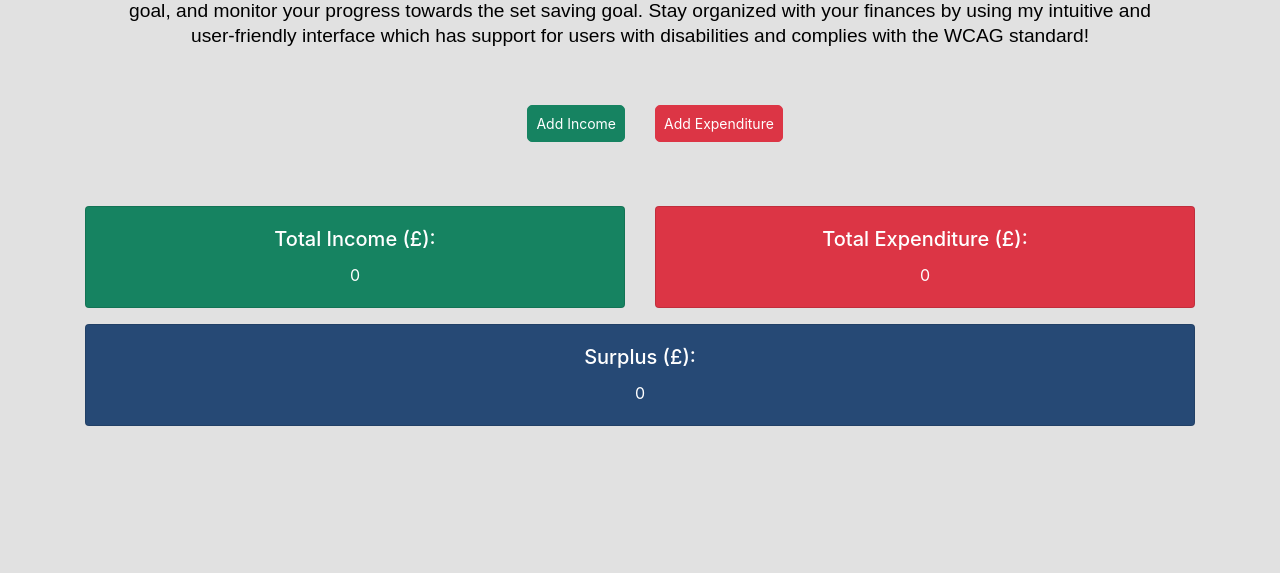
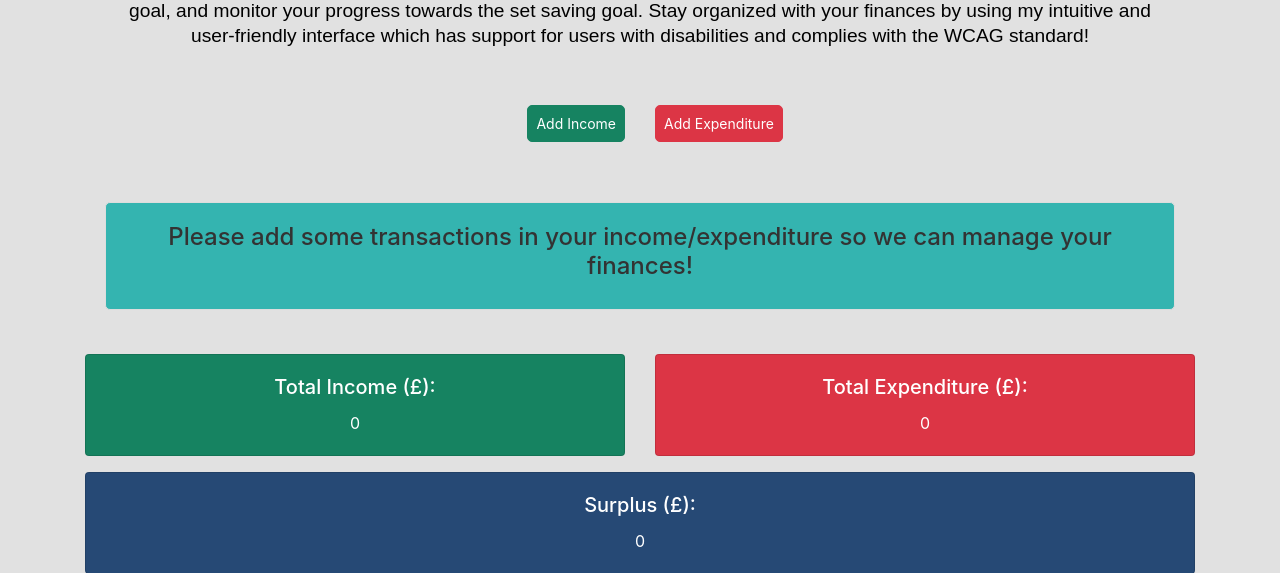
Before and after one commit to hansel-uol/webdev, a Flask app: page / in a window 1280 px wide. Shown: the part 220-793 px from the top of the page. Before the commit the page ends 646 px from the top, so only its background shows below. Run offline with Flask 3, Linux system fonts and the light colour scheme; some libraries are stand-ins or nearby versions.

Commit message:
Removed some bugs, fixed table on empty, added some styling

```diff
--- a/Section_2/app/static/style.css
+++ b/Section_2/app/static/style.css
@@ -113,3 +113,18 @@ body {
     display: flex;
     justify-content:center;
 }
+
+
+.empty {
+    text-align: center;
+    margin: 20px;
+    padding: 20px;
+    border: 1px solid #ddd;
+    border-radius: 5px;
+    background-color: #34b4b0;
+}
+
+.empty h1 {
+    color: #333;
+    font-size: 24px;
+}
--- a/Section_2/app/templates/index.html
+++ b/Section_2/app/templates/index.html
@@ -38,30 +38,27 @@
                 </thead>
                 <tbody>
                     {% for result in income_and_expenditure %}
-                        {% if result.__tablename__ == 'income' %}
-                            <tr>
-                                <th scope="row" class="income">Income</th>
-                                <td>{{ result.name }}</td>
-                                <td>
-                                    <a href="{{ url_for('update_entry', entry_type='income', id=result.id) }}" class="btn btn-warning">Edit</a>
-                                    <a href="{{ url_for('delete_entry', entry_type='income', id=result.id) }}" class="btn btn-danger">Delete</a>
-                                </td>
-                                <td class="text-center">{{ result.amount }}</td>
-                            </tr>
-                        {% elif result.__tablename__ == 'expenditure' %}
-                            <tr>
-                                <th scope="row" class="expenditure">Expenditure</th>
-                                <td>{{ result.name }}</td>
-                                <td>
-                                    <a href="{{ url_for('update_entry', entry_type='expenditure', id=result.id) }}" class="btn btn-warning">Edit</a>
-                                    <a href="{{ url_for('delete_entry', entry_type='expenditure', id=result.id) }}" class="btn btn-danger">Delete</a>
-                                </td>
-                                <td class="text-center">{{ result.amount }}</td>
-                            </tr>
-                        {% endif %}
+                        {% set is_income = result.__tablename__ == 'income' %}
+                        {% set row_class = 'income' if is_income else 'expenditure' %}
+
+                        <tr class="text-center">
+                            <th scope="row" class="{{ row_class }}">{{ 'Income' if is_income else 'Expenditure' }}</th>
+                            <td>{{ result.name }}</td>
+                            <td>
+                                <a href="{{ url_for('update_entry', entry_type=result.__tablename__, id=result.id) }}" class="btn btn-warning">Edit</a>
+                                <a href="{{ url_for('delete_entry', entry_type=result.__tablename__, id=result.id) }}" class="btn btn-danger">Delete</a>
+                            </td>
+                            <td>{{ result.amount }}</td>
+                        </tr>
                     {% endfor %}
                 </tbody>
+
             </table>
+
+        {% else %}
+            <div class="empty">
+                <h1>Please add some transactions in your income/expenditure so we can manage your finances!</h1>
+            </div>
         {% endif %}
 
     <br>
@@ -94,7 +91,7 @@
             <div class="col-sm text-center">
                 <div class="card text-white bg-info mb-3">
                     <div class="card-body">
-                        <h5 class="card-title">Savings Goal:</h5>
+                        <h5 class="card-title">Savings Goal (£):</h5>
                         <p class="card-text">{{ savingsGoal[0].goal_amount }}</p>
                     </div>
                 </div>
--- a/Section_2/app/views.py
+++ b/Section_2/app/views.py
@@ -35,8 +35,8 @@ def index():
 
 @app.route('/income', methods=['GET', 'POST'])
 def addIncome():
-    income = None
     form = AddIncomeExpenditureForm()
+
     if form.validate_on_submit():
         if request.method == 'POST':
             name = request.form['name']
@@ -53,22 +53,21 @@ def addIncome():
                     db.session.commit()
                     flash('Successfully added income!', 'success')
 
-                return redirect(url_for('index'))
+                return redirect(url_for('addIncome'))
 
             except:
                 return "There was an error adding the income!"
 
-    else:
-        income = models.Income.query.order_by(models.Income.date_created)
+    income = models.Income.query.order_by(models.Income.date_created).all()
 
     return render_template('create.html',
                             title='Add Income',
                             form=form,
                             income=income)
 
+
 @app.route('/expenditure', methods=['GET', 'POST'])
 def addExpenditure():
-    expenditure = None
     form = AddIncomeExpenditureForm()
 
     if form.validate_on_submit():
@@ -80,7 +79,7 @@ def addExpenditure():
 
             try:
                 if expenditure:
-                    flash('Expenditure with that name already exists!', 'danger')
+                    flash('Expenditure with that name already exists!', 'info')
                 else:
                     flash('Successfully added expenditure!', 'success')
                     expenditure = models.Expenditure(name=name, amount=amount)
@@ -92,13 +91,13 @@ def addExpenditure():
             except:
                 return "There was an error adding the expenditure!"
 
-    else:
-        expenditure = models.Expenditure.query.order_by(models.Expenditure.date_created)
+    expenditure = models.Expenditure.query.order_by(models.Expenditure.date_created).all()
 
     return render_template('create.html',
                             title='Add Expenditure',
                             form=form,
                             expenditure=expenditure)
+
 
 @app.route('/savings', methods=['GET', 'POST'])
 def add_goal():
```
Also changed, not shown: Section_2/app.db.
